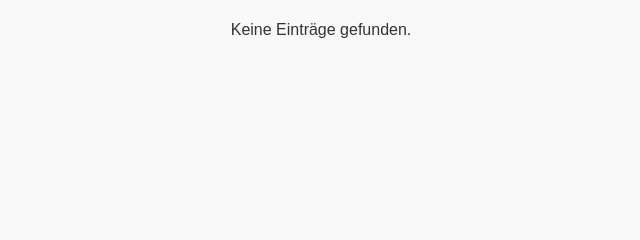
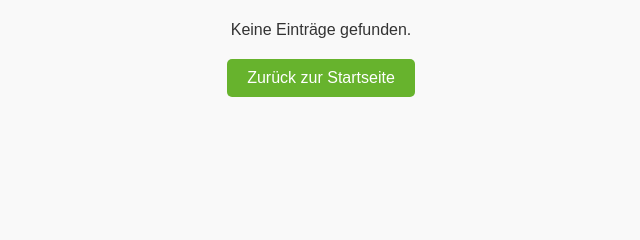
Before and after one commit to mexterng/PresenceLogger, a Flask app: template templates/edit.html in a window 1280 px wide. Shown: the part 75-315 px from the top of the page, without its empty margins (319-959 px from the left). Run offline with Flask 3, Linux system fonts and the light colour scheme; the template is opened without the code that fills it, so the values that code supplies are empty.

Commit message:
add button to home from edit page

```diff
--- a/templates/edit.html
+++ b/templates/edit.html
@@ -35,5 +35,8 @@
     {% else %}
     <p>Keine Einträge gefunden.</p>
     {% endif %}
+    <div class="buttonRow">
+        <button onclick="window.location.href='/'">Zurück zur Startseite</button>
+    </div>
 </body>
 </html>
```
